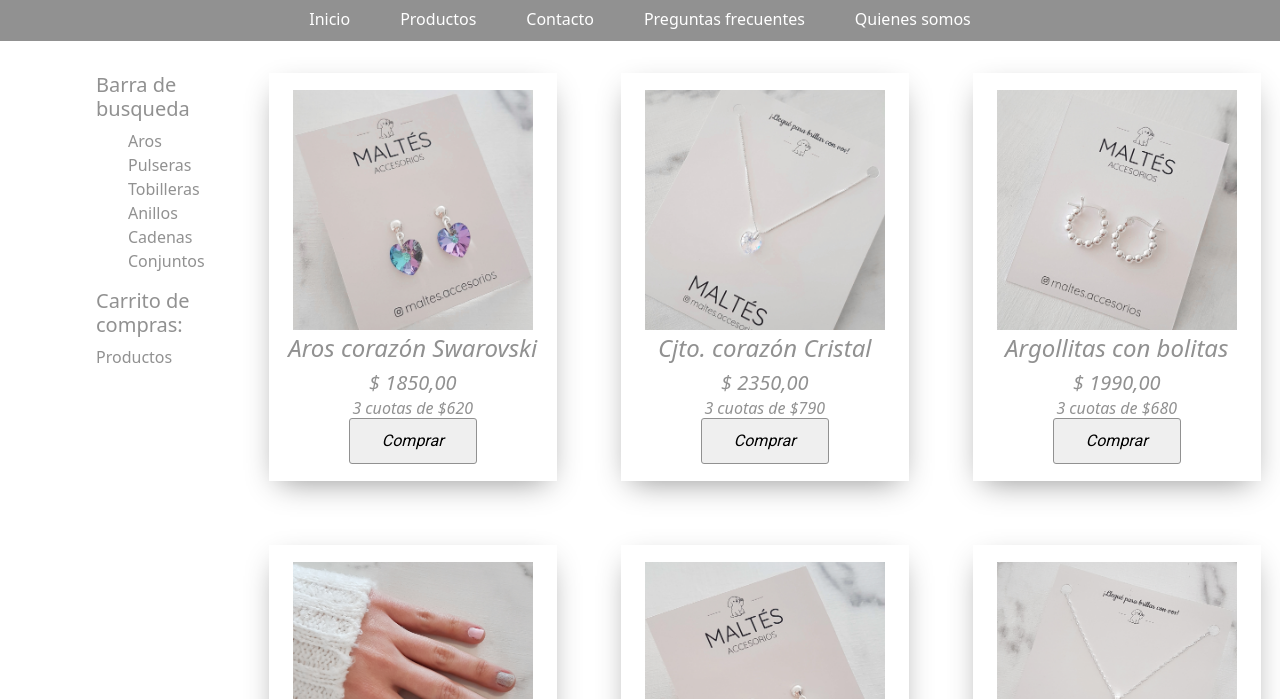
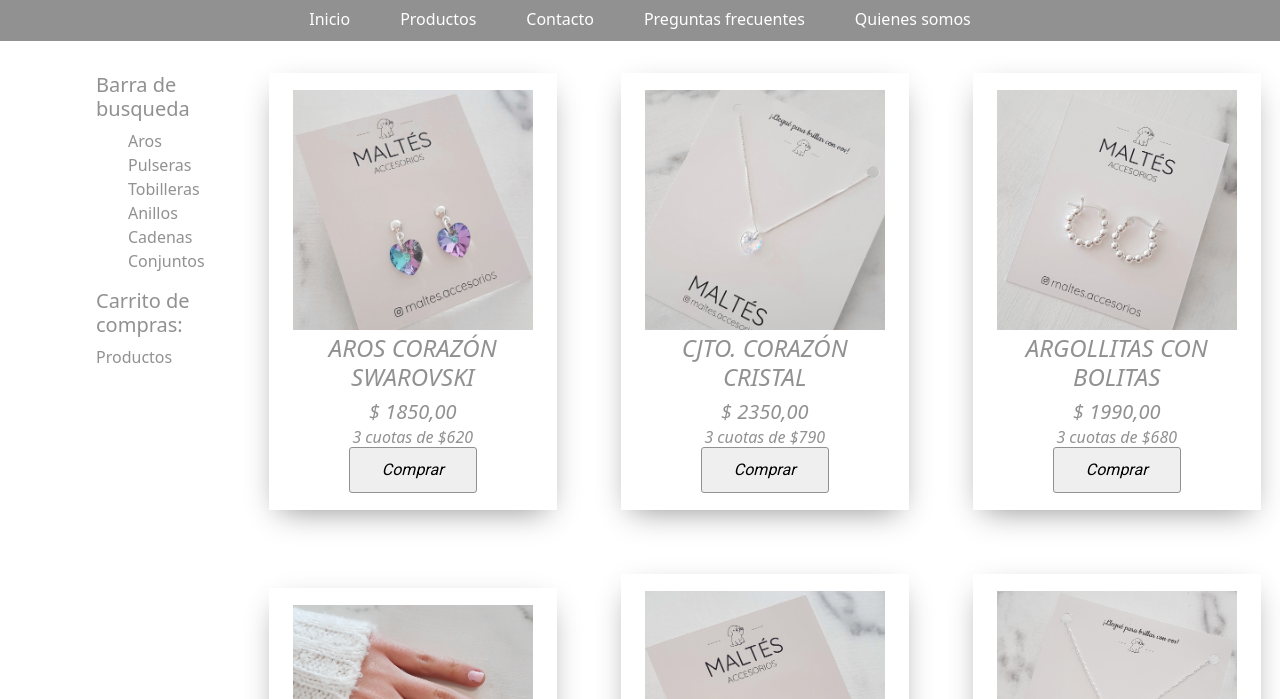
Before and after one commit to marianobattaglia/maltes-accesorios-js, a website: page productos.html in a window 1280 px wide. Shown: the part 101-800 px from the top of the page. Drawn offline with nearby package versions, Linux system fonts and the light colour scheme; the site is published under a folder, as on GitHub Pages, so addresses that start at the root find nothing.

Commit message:
change productos.js from /js folder to root

```diff
--- a/productos.html
+++ b/productos.html
@@ -226,6 +226,6 @@
 
     <!-- Option 1: Bootstrap Bundle with Popper -->
     <script src="https://cdn.jsdelivr.net/npm/bootstrap@5.1.3/dist/js/bootstrap.bundle.min.js" integrity="sha384-ka7Sk0Gln4gmtz2MlQnikT1wXgYsOg+OMhuP+IlRH9sENBO0LRn5q+8nbTov4+1p" crossorigin="anonymous"></script>
-    <script src="/js/productos.js"></script>
+    <script src="productos.js"></script>
 </body>
 </html>
```
Also changed, not shown: productos.js (renamed from js/productos.js).
